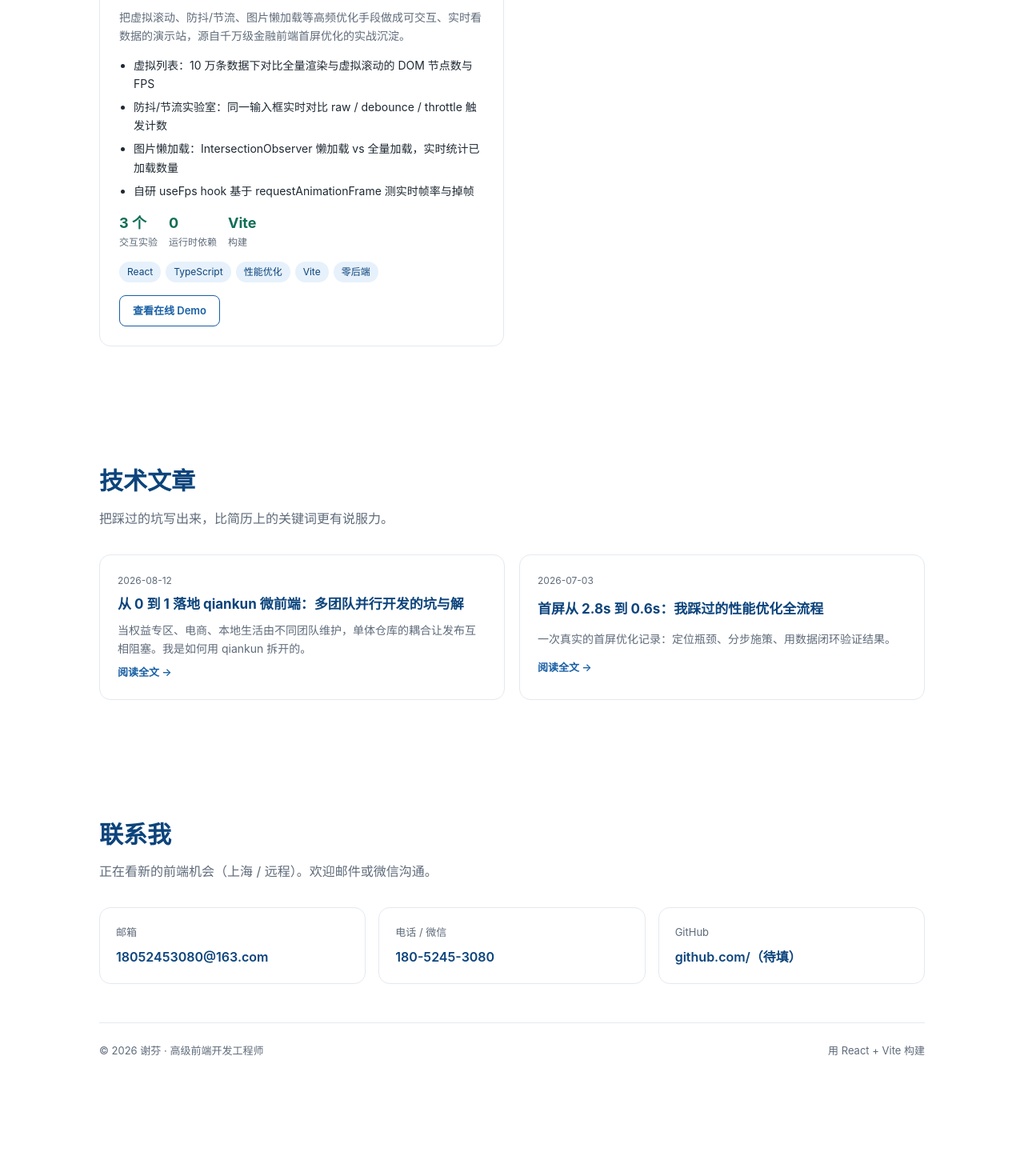
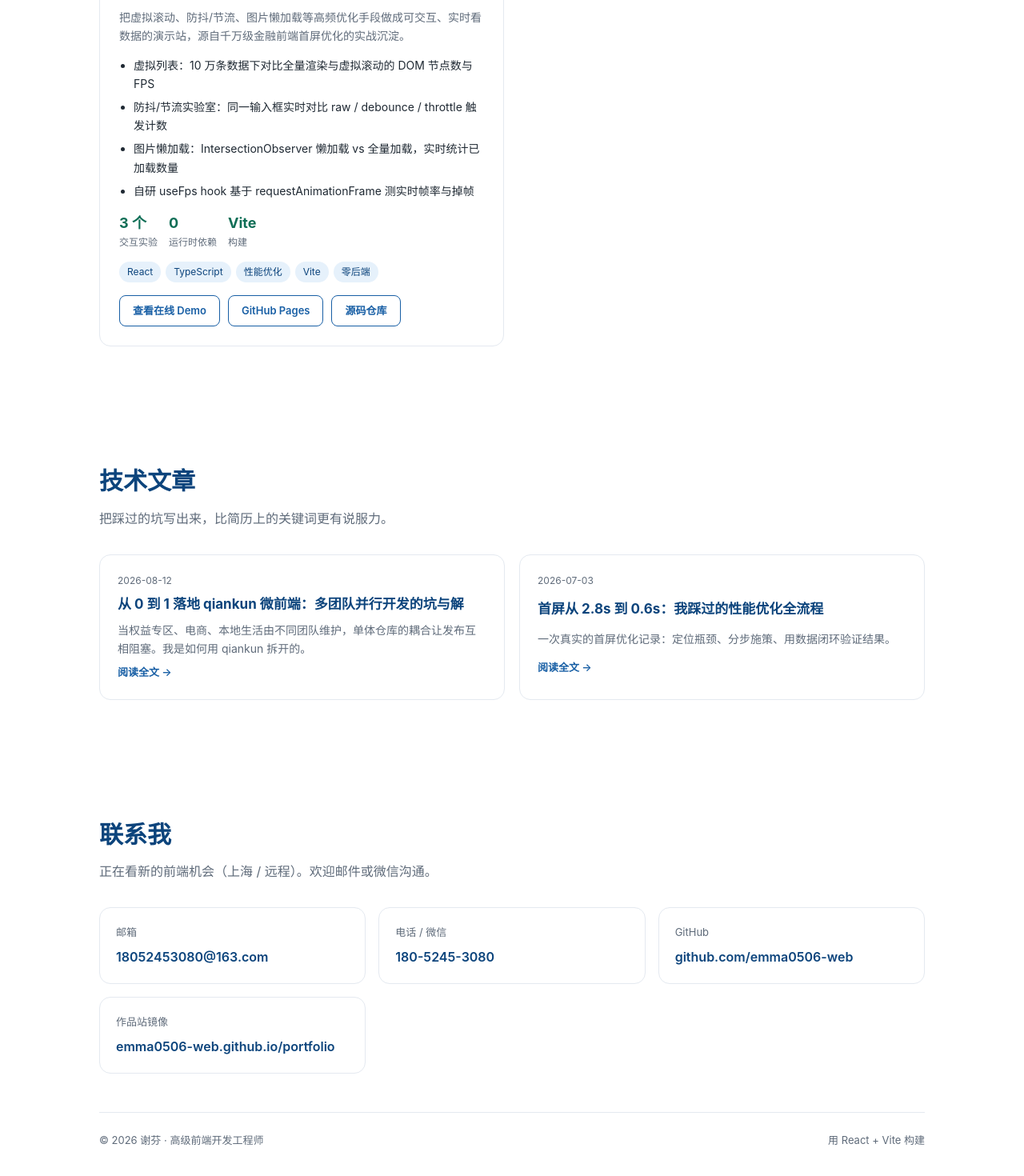
Before and after one commit to emma0506-web/portfolio, a React (Vite) app: page / in a window 1280 px wide. Shown: the part 2432-3902 px from the top of the page at 80% size. Before the commit the page ends 3829 px from the top, so only its background shows below. Built offline with nearby package versions, Linux system fonts and the light colour scheme; the HTML template or start-up script is replaced by a standard one.

Commit message:
feat: 项目页新增 GitHub Pages 镜像与源码仓库链接，补全个人 GitHub 主页

```diff
--- a/src/components/Contact.tsx
+++ b/src/components/Contact.tsx
@@ -13,9 +13,13 @@ export default function Contact() {
           <span className="contact__label">电话 / 微信</span>
           <span className="contact__value">180-5245-3080</span>
         </div>
-        <a className="contact__item" href="https://github.com/" target="_blank" rel="noreferrer">
+        <a className="contact__item" href="https://github.com/emma0506-web" target="_blank" rel="noreferrer">
           <span className="contact__label">GitHub</span>
-          <span className="contact__value">github.com/（待填）</span>
+          <span className="contact__value">github.com/emma0506-web</span>
+        </a>
+        <a className="contact__item" href="https://emma0506-web.github.io/portfolio/" target="_blank" rel="noreferrer">
+          <span className="contact__label">作品站镜像</span>
+          <span className="contact__value">emma0506-web.github.io/portfolio</span>
         </a>
       </div>
 
--- a/src/data/projects.ts
+++ b/src/data/projects.ts
@@ -100,6 +100,8 @@ export const projects: Project[] = [
     ],
     links: [
       { label: '查看在线 Demo', url: '/flow-grid/' },
+      { label: 'GitHub Pages', url: 'https://emma0506-web.github.io/flow-grid/' },
+      { label: '源码仓库', url: 'https://github.com/emma0506-web/flow-grid' },
     ],
   },
   {
@@ -123,6 +125,8 @@ export const projects: Project[] = [
     ],
     links: [
       { label: '查看在线 Demo', url: '/perf-playground/' },
+      { label: 'GitHub Pages', url: 'https://emma0506-web.github.io/perf-playground/' },
+      { label: '源码仓库', url: 'https://github.com/emma0506-web/perf-playground' },
     ],
   },
 ]
```
